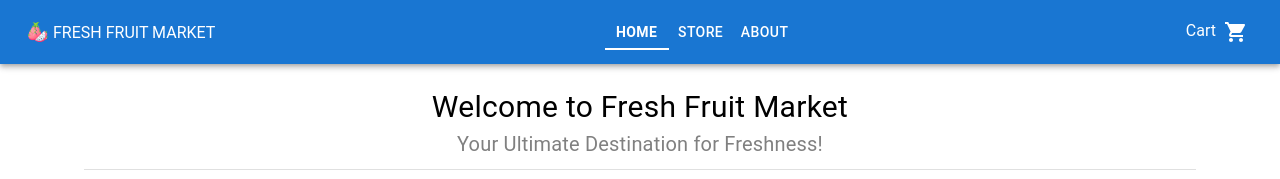
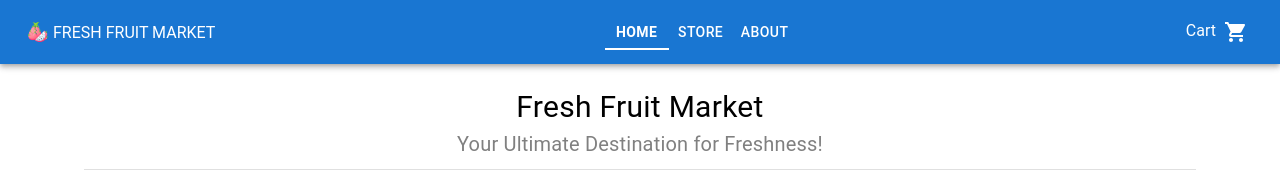
Before and after one commit to Liguo-Zhu/freshfruitmarket-redux, a React (Vite) app: page / in a window 1280 px wide. Shown: the top 179 px of the page. Built offline with nearby package versions, Linux system fonts and the light colour scheme.

Commit message:
change for cicd

```diff
--- a/src/pages/Home.tsx
+++ b/src/pages/Home.tsx
@@ -13,7 +13,7 @@ export default function Home() {
             "@media (max-width: 500px)": { fontSize: "1.3rem" },
           }}
         >
-          Welcome to Fresh Fruit Market
+          Fresh Fruit Market
         </Typography>
         <Typography
           fontSize={20}
```
